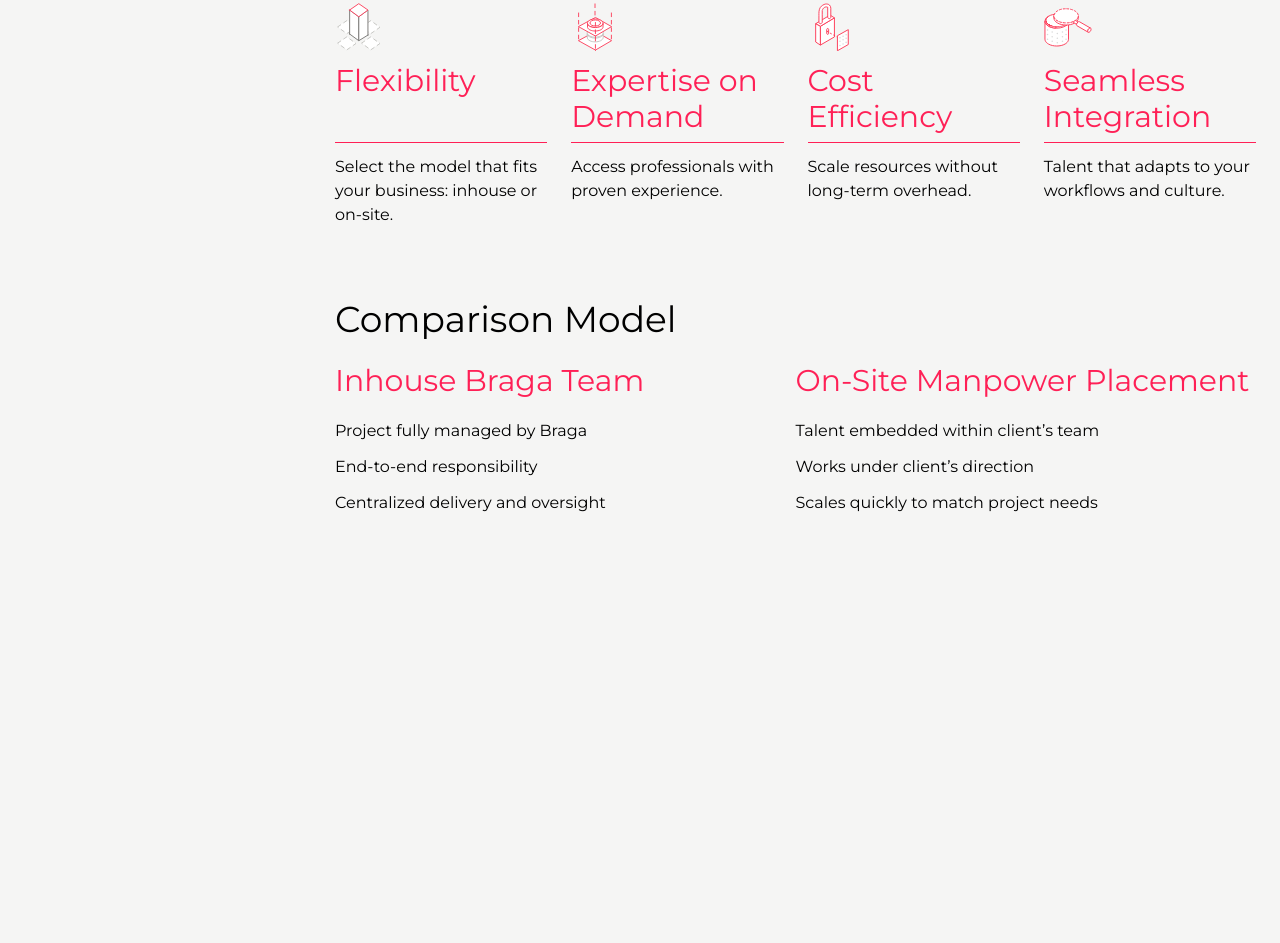
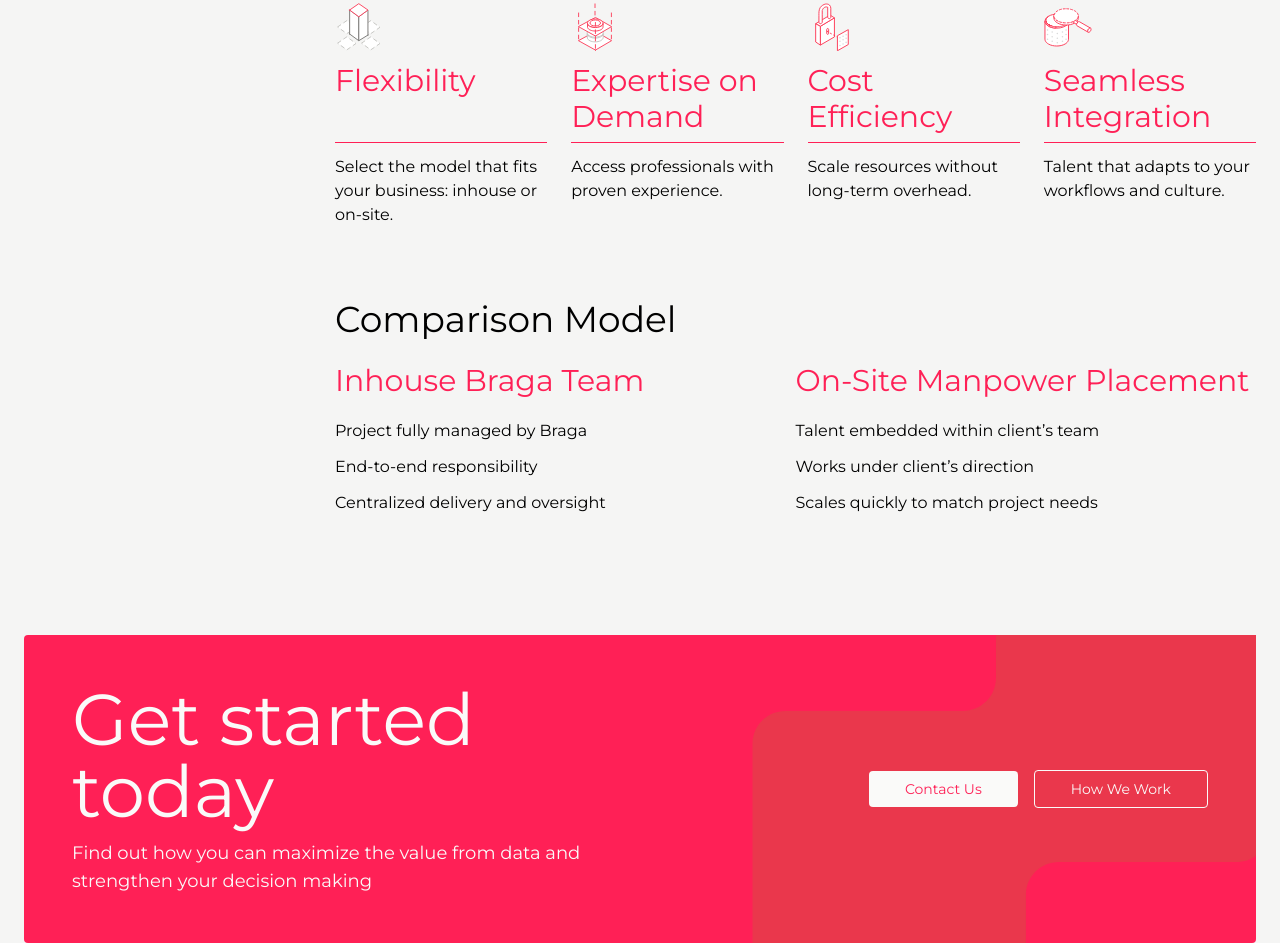
Before and after one commit to jherjati/website-2025, an Astro site: page /products/poin in a window 1280 px wide. Shown: the part 3397-4340 px from the top of the page. Before the commit the page ends 3936 px from the top, so only its background shows below. Built offline with nearby package versions, Linux system fonts and the light colour scheme; Astro itself is replaced by a stand-in of ours.

Commit message:
poin cta section

```diff
--- /dev/null
+++ b/src/components/poin/CTA.astro
@@ -0,0 +1,28 @@
+---
+import ctaDecor from "../../assets/poin/cta-decor.svg";
+---
+
+<section
+    class="mt-24 flex flex-wrap bg-rose-500 px-12 py-12 mx-6 rounded-sm items-center justify-between relative space-y-9 sm:space-y-0"
+>
+    <img src={ctaDecor.src} alt="" class="h-full absolute right-0 top-0 z-0" />
+
+    <article class="text-stone-50 w-full sm:w-1/2 space-y-3 z-1">
+        <h2 class="text-7xl text-center sm:text-left">Get started today</h2>
+        <p class="text-lg text-center sm:text-left">
+            Find out how you can maximize the value from data and strengthen
+            your decision making
+        </p>
+    </article>
+    <div
+        class="z-1 flex sm:flex-row flex-col items-center gap-4 w-full sm:w-auto"
+    >
+        <button class="rounded-sm bg-stone-50 text-rose-500 px-9 py-2 text-sm"
+            >Contact Us</button
+        >
+        <button
+            class="rounded-sm border border-stone-50 text-stone-50 px-9 py-2 text-sm"
+            >How We Work</button
+        >
+    </div>
+</section>
--- a/src/pages/products/poin.astro
+++ b/src/pages/products/poin.astro
@@ -1,4 +1,5 @@
 ---
+import CTA from "../../components/poin/CTA.astro";
 import Hero from "../../components/poin/Hero.astro";
 import Managed from "../../components/poin/Managed.astro";
 import Powered from "../../components/poin/Powered.astro";
@@ -11,4 +12,5 @@
     <Values />
     <Powered />
     <Managed />
+    <CTA />
 </Layout>
```
Also changed, not shown: src/assets/poin/cta-decor.svg (added).
